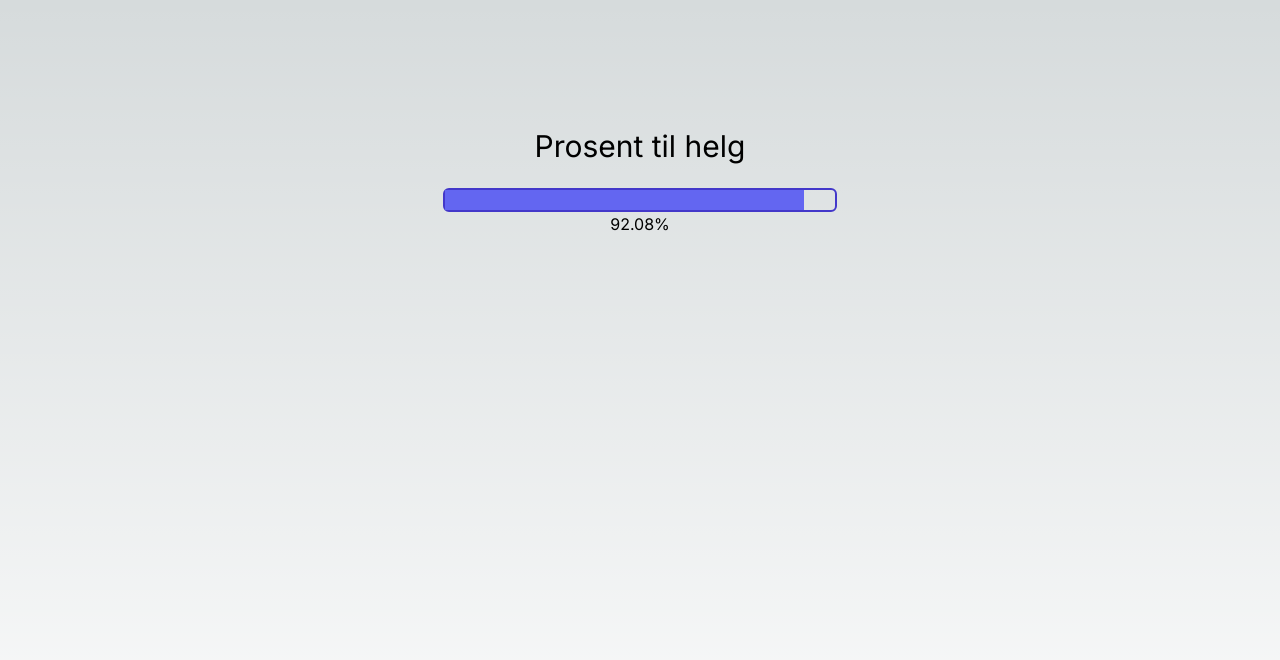
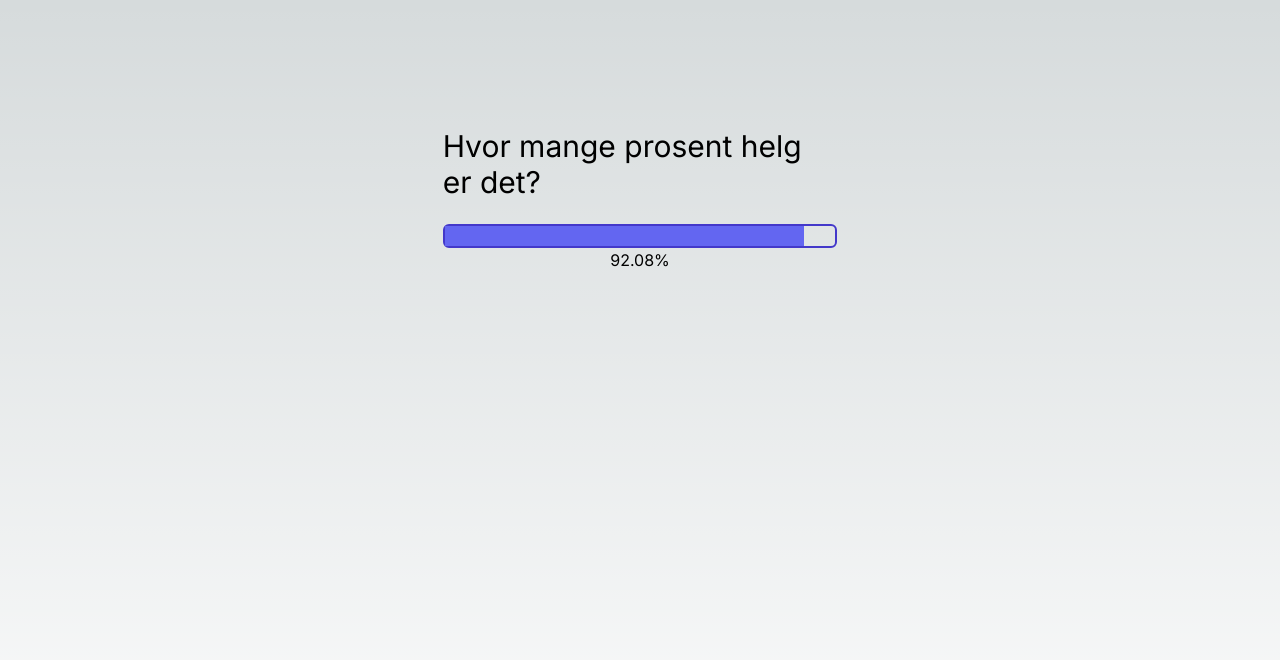
Before and after one commit to MikAoJk/helg-progress-bar, a Next.js app: page / in a window 1280 px wide. Shown: the top 660 px of the page. Built offline with nearby package versions, Linux system fonts and the light colour scheme.

Commit message:
Update page.tsx

```diff
--- a/src/app/page.tsx
+++ b/src/app/page.tsx
@@ -30,7 +30,7 @@ export default function Home() {
             </div>
             <div className="flex min-h-screen flex-col items-center justify-between md:p-12">
                 <ProgressBar progress={percentToEndOfWorkDayFriday}
-                             progressText={"Prosent til helg"}/>
+                             progressText={"Hvor mange prosent helg er det?"}/>
             </div>
         </main>
     )
```
